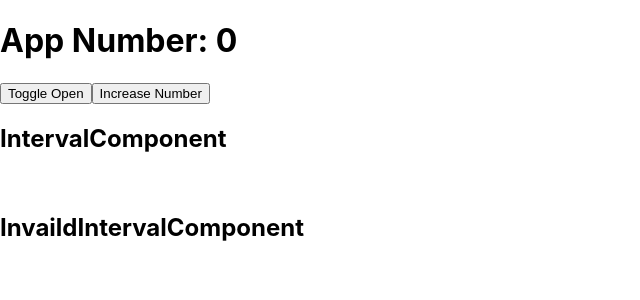
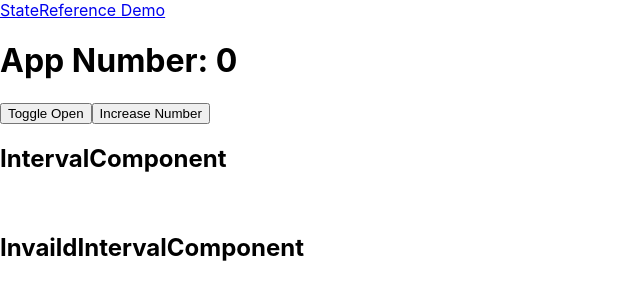
Before and after one commit to jason71708/react-various-state-mistakes, a React (Create React App) app: page / in a window 1280 px wide. Shown: the top 300 px of the page, without its empty margins (0-640 px from the left). Built offline with nearby package versions, Linux system fonts and the light colour scheme.

Commit message:
feat: install react-router, setup router

```diff
--- a/package.json
+++ b/package.json
@@ -8,6 +8,7 @@
     "@testing-library/user-event": "^13.2.1",
     "react": "^18.2.0",
     "react-dom": "^18.2.0",
+    "react-router-dom": "6",
     "react-scripts": "5.0.1",
     "web-vitals": "^2.1.0"
   },
--- a/src/App.js
+++ b/src/App.js
@@ -1,22 +1,20 @@
 import React from 'react'
-import IntervalComponent from './IntervalComponent';
-import InvalidIntervalComponent from './InvalidIntervalComponent'
+import { Routes, Route, Link } from "react-router-dom";
+import StateReference from './pages/StateReferenceDemo';
 
 function App() {
-  const [open, setOpen] = React.useState(false);
-  const [number, setNumber] = React.useState(0);
+
 
   return (
-    <div className="App">
-      <h1>App Number: {number}</h1>
-      <button onClick={() => setOpen(!open)}>Toggle Open</button>
-      <button onClick={() => setNumber(number+1)}>Increase Number</button>
-      <br />
-      <h2>IntervalComponent</h2>
-      {open && <IntervalComponent number={number}/>}
-      <br />
-      <h2>InvaildIntervalComponent</h2>
-      {open && <InvalidIntervalComponent number={number}/>}
+    <div>
+      <nav>
+        <Link to="/">StateReference Demo</Link>
+        {/* <Link to="/about">About</Link> */}
+      </nav>
+      <Routes>
+        <Route path="/" element={<StateReference />} />
+        {/* <Route path="about" element={<About />} /> */}
+      </Routes>
     </div>
   );
 }
--- a/src/index.js
+++ b/src/index.js
@@ -1,11 +1,14 @@
 import React from 'react';
 import ReactDOM from 'react-dom/client';
+import { BrowserRouter } from "react-router-dom";
 import './index.css';
 import App from './App';
 
 const root = ReactDOM.createRoot(document.getElementById('root'));
 root.render(
   <React.StrictMode>
-    <App />
+    <BrowserRouter>
+      <App />
+    </BrowserRouter>
   </React.StrictMode>
 );
--- /dev/null
+++ b/src/pages/StateReferenceDemo.js
@@ -0,0 +1,24 @@
+import React from 'react'
+import IntervalComponent from '../cases/IntervalComponent';
+import InvalidIntervalComponent from '../cases/InvalidIntervalComponent'
+
+const StateReference = () => {
+  const [open, setOpen] = React.useState(false);
+  const [number, setNumber] = React.useState(0);
+
+  return (
+    <div>
+      <h1>App Number: {number}</h1>
+      <button onClick={() => setOpen(!open)}>Toggle Open</button>
+      <button onClick={() => setNumber(number+1)}>Increase Number</button>
+      <br />
+      <h2>IntervalComponent</h2>
+      {open && <IntervalComponent number={number}/>}
+      <br />
+      <h2>InvaildIntervalComponent</h2>
+      {open && <InvalidIntervalComponent number={number}/>}
+    </div>
+  )
+};
+
+export default StateReference;
```
Also changed, not shown: src/cases/ErrorUploadComponent.js (renamed from src/ErrorUploadDemo.js), src/cases/IntervalComponent.js (renamed from src/IntervalComponent.js), src/cases/InvalidIntervalComponent.js (renamed from src/InvalidIntervalComponent.js), 1 other file (tests, documents, lock files or other folders).
